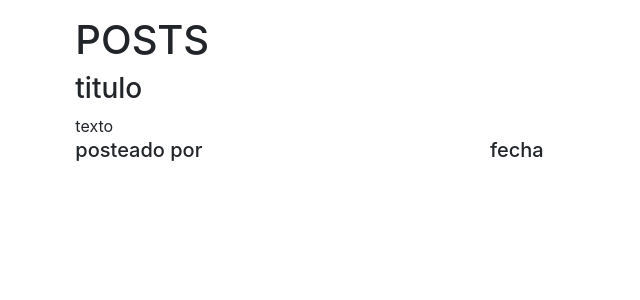
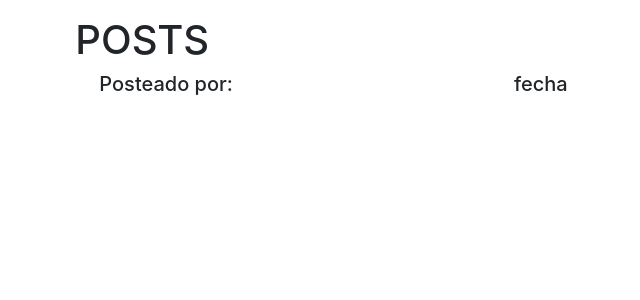
Before and after one commit to rdanielpolich/blog-comision29i, a React (Vite) app: page /post in a window 1280 px wide. Shown: the top 300 px of the page, without its empty margins (150-790 px from the left). Built offline with nearby package versions, Linux system fonts and the light colour scheme.

Commit message:
cambios de estilos

```diff
--- a/src/pages/PostScreen.jsx
+++ b/src/pages/PostScreen.jsx
@@ -1,11 +1,11 @@
 import React from "react";
 
 class Post {
-  constructor(id, titulo, texto, userid, fecha) {
+  constructor(id, titulo, texto, userId, fecha) {
     this.id = id;
     this.titulo = titulo;
     this.texto = texto;
-    this.userid = userid;
+    this.userId = userId;
     this.fecha = fecha;
   }
 }
@@ -13,16 +13,16 @@ class Post {
 const PostScreen = () => {
   return (
     <div>
-      <div className="container col-12 col-md-8 offset-md-2 mt-3">
+      <div className="container col-12 col-md-8 offset-md-2 mt-3 justify-content-center ">
         <h1>POSTS</h1>
         <div className="row">
           <div className="col">
-            <h3>{Post.titulo} titulo</h3>
-            <div>{Post.texto} texto</div>
+            <h3>{Post.titulo}</h3>
+            <div>{Post.texto}</div>
           </div>
           <div className="row">
             <div className="col col-6">
-              <h5>posteado por {Post.userid}</h5>
+              <h5>Posteado por: {Post.userId}</h5>
             </div>
             <div className="col col-6">
               <h5>{Post.fecha} fecha</h5>
```
